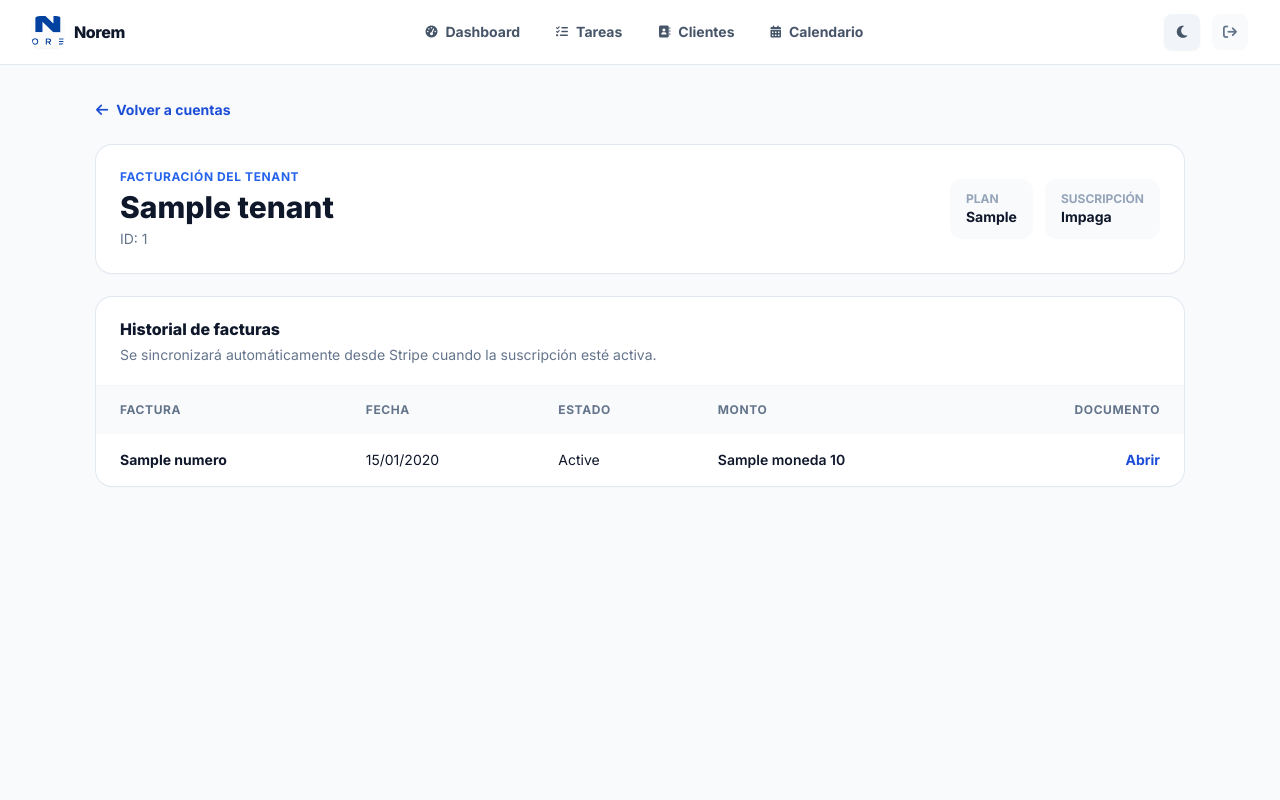
After one commit to Maty-09/App-Agenda, a FastAPI app: template templates/admin_tenant_facturacion.html in a window 1280 px wide. The commit adds this page. Run offline with FastAPI, Linux system fonts and the light colour scheme; the template is opened without the code that fills it: most values are stand-ins (such as "Sample title", 1, 10 or a date in 2020); some libraries are stand-ins or nearby versions.

Commit message:
feat: consultar facturación por tenant

```diff
--- /dev/null
+++ b/templates/admin_tenant_facturacion.html
@@ -0,0 +1,40 @@
+<!DOCTYPE html>
+<html lang="es">
+<head>
+    <meta charset="UTF-8">
+    <meta name="viewport" content="width=device-width, initial-scale=1.0">
+    <title>Facturación | Norem</title>
+    <script src="https://cdn.tailwindcss.com"></script>
+    <link href="https://fonts.googleapis.com/css2?family=Inter:wght@400;500;600;700;800&display=swap" rel="stylesheet">
+    <link rel="stylesheet" href="https://cdnjs.cloudflare.com/ajax/libs/font-awesome/6.4.0/css/all.min.css">
+    <script>tailwind.config = { theme: { extend: { fontFamily: { sans: ['Inter', 'sans-serif'] } } } }</script>
+</head>
+<body class="min-h-screen bg-slate-50 font-sans text-slate-900">
+    {% include "partials/_navbar.html" %}
+    <main class="mx-auto max-w-6xl p-4 md:p-8">
+        <a href="/admin/tenants" class="inline-flex items-center gap-2 text-sm font-bold text-blue-700 hover:text-blue-900"><i class="fas fa-arrow-left"></i> Volver a cuentas</a>
+        <div class="mt-6 flex flex-col gap-5 rounded-2xl bg-white p-6 shadow-sm ring-1 ring-slate-200 md:flex-row md:items-center md:justify-between">
+            <div>
+                <p class="text-xs font-bold uppercase tracking-wider text-blue-600">Facturación del tenant</p>
+                <h1 class="mt-1 text-3xl font-extrabold">{{ tenant.nombre_empresa }}</h1>
+                <p class="mt-1 text-sm text-slate-500">ID: {{ tenant.id }}</p>
+            </div>
+            <div class="flex gap-3 text-sm">
+                <div class="rounded-xl bg-slate-50 px-4 py-3"><span class="block text-xs font-bold uppercase text-slate-400">Plan</span><span class="font-bold">{{ tenant.plan_actual or 'Sin plan' }}</span></div>
+                <div class="rounded-xl bg-slate-50 px-4 py-3"><span class="block text-xs font-bold uppercase text-slate-400">Suscripción</span><span class="font-bold capitalize">{{ tenant.estado_suscripcion or 'Sin configurar' }}</span></div>
+            </div>
+        </div>
+        {% if error_facturacion %}
+        <div class="mt-6 rounded-xl border border-amber-200 bg-amber-50 p-4 text-sm font-medium text-amber-800"><i class="fas fa-triangle-exclamation mr-2"></i>{{ error_facturacion }}</div>
+        {% endif %}
+        <section class="mt-6 overflow-hidden rounded-2xl bg-white shadow-sm ring-1 ring-slate-200">
+            <div class="border-b border-slate-100 px-6 py-5"><h2 class="font-extrabold">Historial de facturas</h2><p class="mt-1 text-sm text-slate-500">Se sincronizará automáticamente desde Stripe cuando la suscripción esté activa.</p></div>
+            {% if facturas %}
+            <div class="overflow-x-auto"><table class="w-full text-left text-sm"><thead class="bg-slate-50 text-xs uppercase tracking-wider text-slate-500"><tr><th class="px-6 py-4">Factura</th><th class="px-6 py-4">Fecha</th><th class="px-6 py-4">Estado</th><th class="px-6 py-4">Monto</th><th class="px-6 py-4 text-right">Documento</th></tr></thead><tbody class="divide-y divide-slate-100">{% for factura in facturas %}<tr><td class="px-6 py-4 font-bold">{{ factura.numero }}</td><td class="px-6 py-4">{{ factura.fecha.strftime('%d/%m/%Y') if factura.fecha else '—' }}</td><td class="px-6 py-4 capitalize">{{ factura.estado }}</td><td class="px-6 py-4 font-semibold">{{ factura.moneda }} {{ '%.0f'|format(factura.monto) }}</td><td class="px-6 py-4 text-right">{% if factura.url %}<a href="{{ factura.url }}" target="_blank" rel="noopener" class="font-bold text-blue-700 hover:underline">Abrir</a>{% else %}—{% endif %}</td></tr>{% endfor %}</tbody></table></div>
+            {% else %}
+            <div class="px-6 py-12 text-center"><div class="mx-auto flex h-12 w-12 items-center justify-center rounded-full bg-blue-50 text-blue-600"><i class="fas fa-receipt"></i></div><h3 class="mt-4 font-bold">Aún no hay facturas</h3><p class="mx-auto mt-1 max-w-md text-sm text-slate-500">Cuando conectemos la suscripción de este tenant a Stripe, sus facturas aparecerán aquí.</p></div>
+            {% endif %}
+        </section>
+    </main>
+</body>
+</html>
```
Also changed, not shown: app/domain_crm/router_admin.py (+47 -1 lines), templates/admin_tenants.html (+7 -19 lines).
